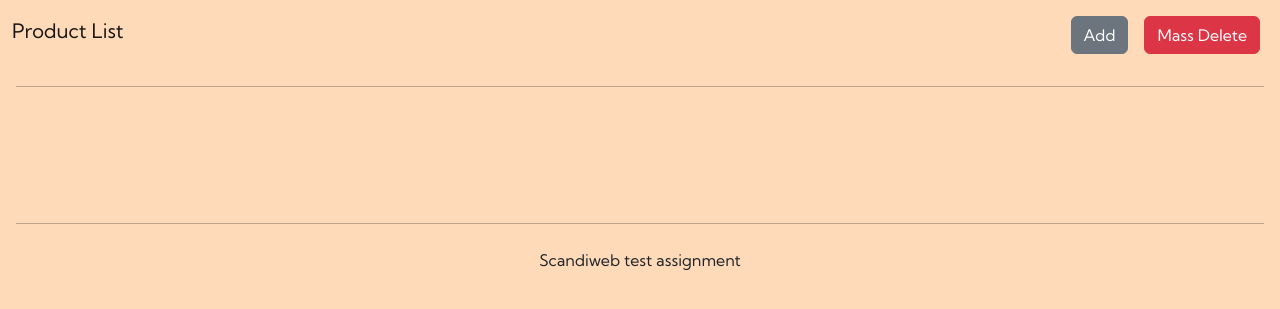
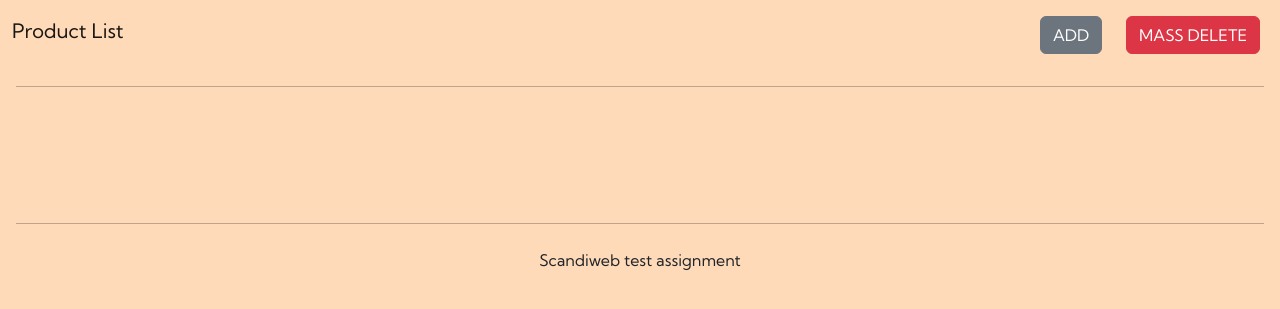
Before and after one commit to emmanuelAfrifahAmpomah/junior_dev_task, a PHP site: page / in a window 1280 px wide. Shown: the top 309 px of the page. Run offline with PHP 8.4, Linux system fonts and the light colour scheme; data that the repository does not hold is empty.

Commit message:
final push

```diff
--- a/addproduct.php
+++ b/addproduct.php
@@ -18,7 +18,7 @@ require_once 'backend/formControlValidation.php';
   <div class="container-fluid">
     <h1 class="navbar-brand">Product Add</h1>
     <span class="d-flex">
-      <button class="btn btn-secondary m-2" name="submit" type="submit"
+      <button class="btn btn-secondary m-2 me-3" name="submit" type="submit"
       form="product_form">Save</button>
       <a class="btn btn-danger m-2" href="index.php" type="button">Cancel</a>
     </span>
@@ -84,7 +84,7 @@ require_once 'backend/formControlValidation.php';
         <div class="row mb-3">
           <label class="col-sm-2 col-form-label" for="size">Size (MB)</label>
           <div class="col-sm-auto">
-          <input id="size sizeMB" type="number" min="1" step="1" class="form-control"
+          <input id="size" type="number" min="1" step="1" class="form-control"
           name="size" value="<?= $size?>" required>
           <div class="invalid-feedback">Please, provide the size</div>
           </div>
--- a/backend/delete.php
+++ b/backend/delete.php
@@ -12,8 +12,7 @@ if(isset($_POST['massDelete'])) {
 
         }
     }
-    // header("location: product-list.php");
-    // exit;
+    header("location: index.php");
 
     }
   }
--- a/backend/formControlValidation.php
+++ b/backend/formControlValidation.php
@@ -6,7 +6,7 @@ $sku=$name=$price=$type=$size=$height=$width=$length=$weight="";
 $errorMessage = array('sku'=>'', 'name'=>'', 'price'=>'');
 
 
-if(isset($_POST['submit'])){
+if($_SERVER['REQUEST_METHOD']=='POST'){
 
   $sku = htmlspecialchars($_POST['sku']);
   $name = htmlspecialchars($_POST['name']);
@@ -18,7 +18,7 @@ if(isset($_POST['submit'])){
   $length = htmlspecialchars($_POST['length']);
   $weight = htmlspecialchars($_POST['weight']);
 
-  if (empty($sku) || empty($name) || empty($price) || !preg_match('/^[a-zA-Z\s]+$/', $name)
+  if (empty($sku) || empty($name) || empty($price) || !preg_match('/^[A-Za-z0-9\s]+$/', $name)
   || (empty($size) xor (empty($height) || empty($width) || empty($length)) xor empty($weight))) {
     $errorMessage['name'] = 'Please, provide a name';
     $errorMessage['price'] = 'Please, provide a price';
--- a/backend/products/Book.php
+++ b/backend/products/Book.php
@@ -23,8 +23,7 @@ class Book extends productTemplate{
         $this->weight = $weight;
     }
 
-    // '<div class="card-box-order-mine p-2 bd-highlight">';
-    //<input class='delete-checkbox' type='checkbox' name="delete[]" value='.$this->sku.'>';
+
     public function getInfo() {
         echo "
         <div class='col mt-5'>
--- a/index.php
+++ b/index.php
@@ -16,16 +16,17 @@ include_once 'backend/products/productController.php';
     <link href="https://fonts.googleapis.com/css2?family=Kumbh+Sans&display=swap" rel="stylesheet">
     <link rel="stylesheet" href="styles/styles.css" type="text/css" media="screen"> <!-- style directory -->
 </head>
-<body class="">
+<body>
 <form method="POST" action="">
 <nav class="navbar">
   <div class="container-fluid">
     <h1 class="navbar-brand">Product List</h1>
-    <span class="d-flex">
-      <a href="addproduct.php" class="btn btn-secondary m-2" type="submit">Add</a>
-      <input id="delete-product-btn" class="btn btn-danger m-2"
-      type="submit" name="massDelete" value="Mass Delete">
-    </span>
+    <div class="d-flex">
+      <button href="addproduct.php" class="btn btn-secondary m-2 me-3" type="button" id="ADD"
+      name="ADD" onclick="window.location.href='addproduct.php'">ADD</button>
+      <button id="delete-product-btn" class="btn btn-danger m-2"
+      type="submit" name="massDelete" value="Mass Delete">MASS DELETE</button>
+</div>
   </div>
 </nav>
 <hr class="mx-3 py-1">
```
